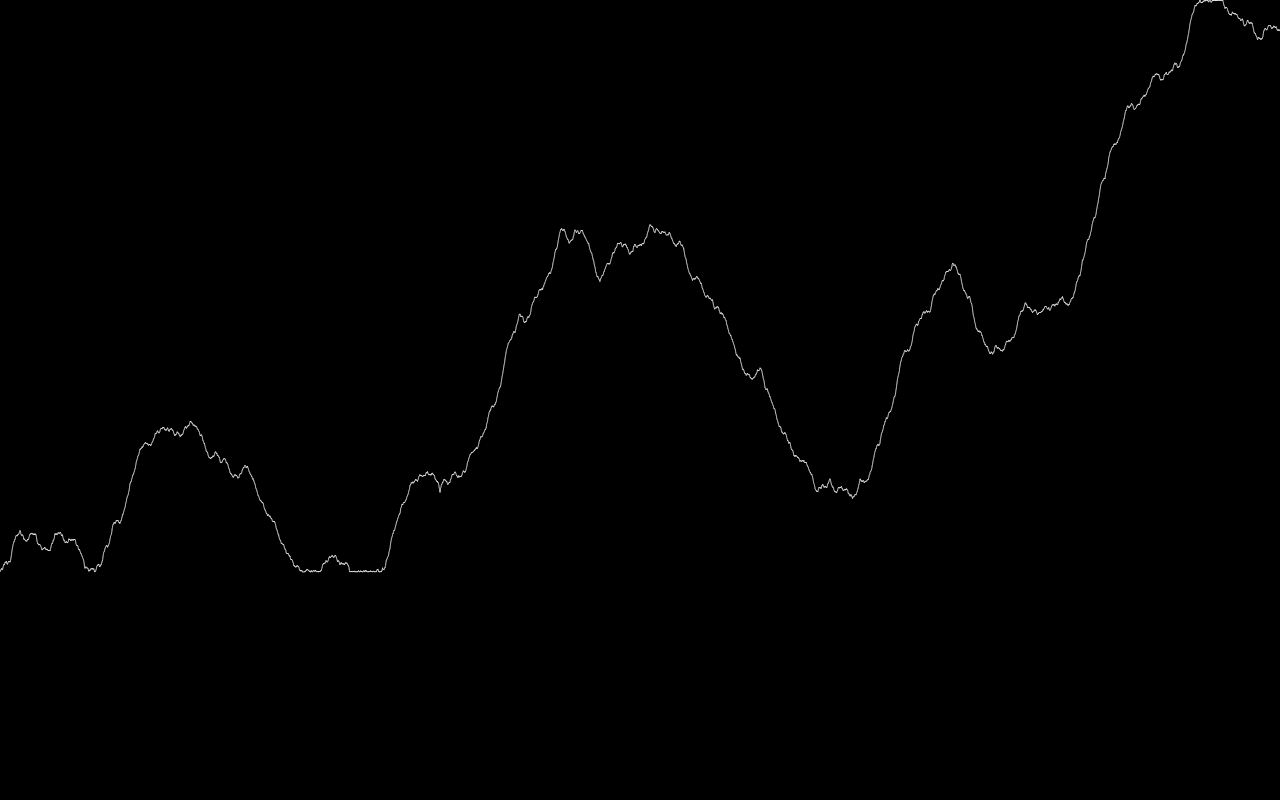
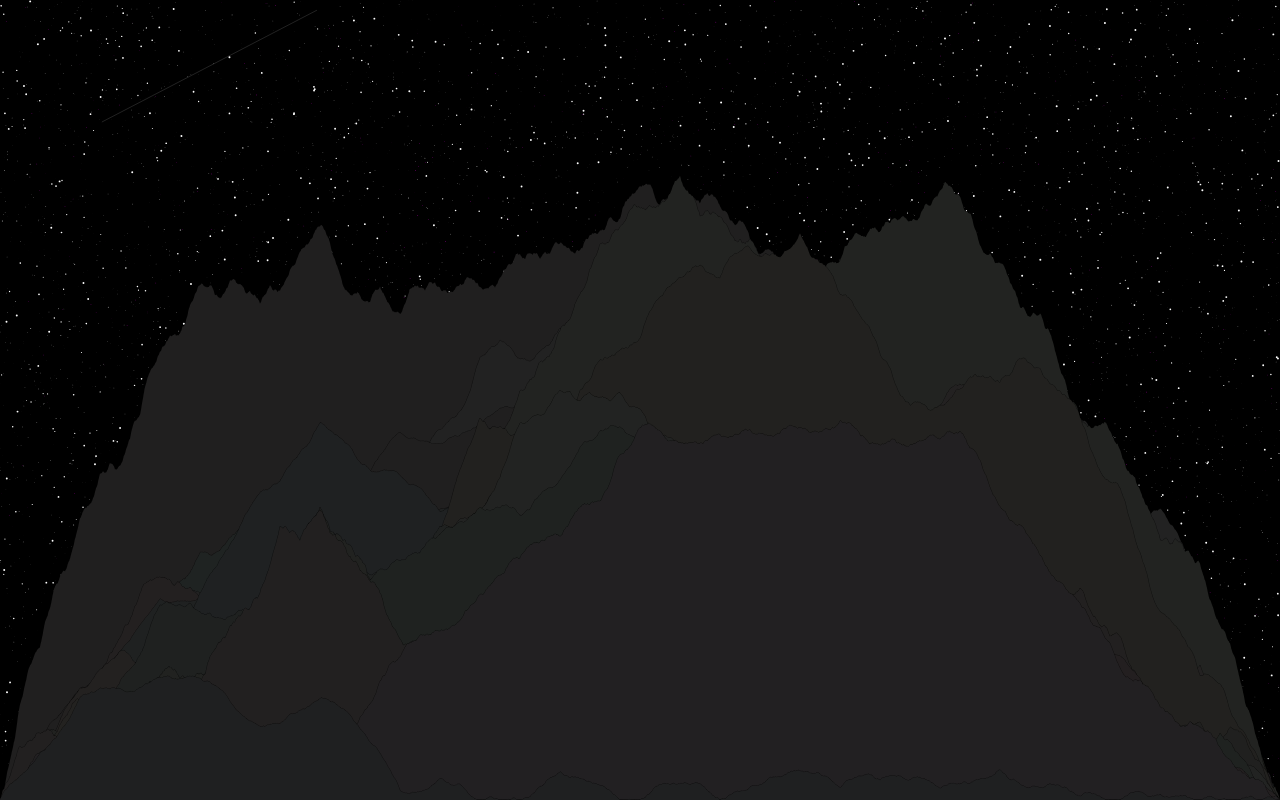
Before and after one commit to vaknin/midpoint-displacement, a website: page index.html in a window 1280 px wide. Drawn offline with Linux system fonts and the light colour scheme.

Commit message:
space progress

```diff
--- a/style.css
+++ b/style.css
@@ -2,4 +2,5 @@ html, body {
     margin: 0;
     padding: 0;
     height: 100vh;
+    cursor: none;
 }
--- a/typescript-compiling/script.js
+++ b/typescript-compiling/script.js
@@ -14,12 +14,46 @@ var Point = /** @class */ (function () {
 var rand = function (min, max) {
     return Math.random() * (max - min) + min;
 };
-var draw_background = function () {
+var draw_background = function (color) {
     ctx.beginPath();
     ctx.rect(0, 0, canvas.width, canvas.height);
-    ctx.fillStyle = "#000";
+    ctx.fillStyle = color;
     ctx.fill();
     ctx.closePath();
+};
+var draw_space = function () {
+    var draw_stars = function (amount, size, color) {
+        if (color === void 0) { color = "#fff"; }
+        for (var i = 0; i < amount; i++) {
+            var radius = rand(0.01, size);
+            var pos_x = Math.random() * (canvas.width - radius) + radius;
+            var pos_y = Math.random() * (canvas.height - radius) + radius;
+            ctx.beginPath();
+            ctx.arc(pos_x, pos_y, radius, 0, Math.PI * 2);
+            ctx.fillStyle = color;
+            ctx.fill();
+        }
+    };
+    var draw_trail = function () {
+        var start_point = new Point(rand(0, canvas.width), rand(0, canvas.height - mountains_seed));
+        var angle = rand(0, 2 * Math.PI);
+        while ((angle > Math.PI / 4 && angle < 3 * Math.PI / 4) || (angle > 5 * Math.PI / 4 && angle < 7 * Math.PI / 4)) {
+            angle = rand(0, 2 * Math.PI);
+        }
+        var length = rand(150, 250);
+        var end_point = new Point(start_point.x + (Math.cos(angle) * length), start_point.y + (Math.sin(angle) * length));
+        ctx.beginPath();
+        ctx.moveTo(start_point.x, start_point.y);
+        ctx.lineTo(end_point.x, end_point.y);
+        ctx.closePath();
+        ctx.strokeStyle = '#bbb';
+        ctx.lineWidth = .1;
+        ctx.stroke();
+    };
+    draw_stars(7000, 0.3, '#fff'); // Small stars
+    draw_stars(3000, 1, '#fff'); // Big stars
+    draw_stars(1000, 0.3, 'magenta'); // Small purple stars
+    draw_trail();
 };
 var calculate_distance = function (p1, p2) {
     return Math.sqrt(Math.pow(p1.x - p2.x, 2) + Math.pow(p1.y - p2.y, 2));
@@ -35,41 +69,51 @@ var displace_midpoint = function (points, random_coefficient) {
         var new_point = new Point(x_midpoint, new_point_y);
         new_points.splice(i + i - 1, 0, new_point);
     }
-    random_coefficient *= 0.52;
+    random_coefficient *= rand(0.35, 0.6);
     return {
         points: new_points,
         coefficient: random_coefficient
     };
 };
-var ceiling = 0;
+var ceiling = 50;
 var floor = 0;
-var point_2 = new Point(canvas.width, rand(canvas.height, floor));
+var displacements = 12;
+var mountains_seed = 300;
+var point_2 = new Point(canvas.width, rand(canvas.height, canvas.height));
 var point_1 = new Point(0, Math.max(rand(canvas.height, floor), point_2.y));
-var random_coefficient = canvas.height;
-var draw = function () {
-    draw_background();
+var draw_mountains = function (amount, random_coefficient) {
+    var original_random_coefficient = random_coefficient;
+    for (var i = 0; i < amount; i++) {
         var points = [point_1, point_2];
+        random_coefficient = original_random_coefficient * rand(0.05, 2.5);
         // Displace
-    for (var i = 0; i < 15; i++) {
+        for (var i_1 = 0; i_1 < 12; i_1++) {
             var res = displace_midpoint(points, random_coefficient);
             points = res.points;
             random_coefficient = res.coefficient;
         }
-    console.log(random_coefficient);
         // Predraw
         ctx.beginPath();
-    ctx.strokeStyle = "#fff"; // Important
-    ctx.lineWidth = 1; // Important
+        ctx.strokeStyle = "#000";
+        var color0 = rand(31, 35);
+        var color1 = rand(31, 35);
+        var color2 = rand(31, 35);
+        ctx.fillStyle = "rgb(" + color0 + ", " + color1 + ", " + color2 + ")";
+        ctx.lineWidth = 0.5;
         // Make lines
         ctx.moveTo(points[0].x, points[0].y);
-    for (var i = 1; i < points.length; i++) {
-        ctx.lineTo(points[i].x, points[i].y);
+        for (var i_2 = 1; i_2 < points.length; i_2++) {
+            ctx.lineTo(points[i_2].x, points[i_2].y);
         }
         // Stroke
+        ctx.closePath();
         ctx.stroke();
-    ctx.closePath();
+        ctx.fill();
+    }
 };
-draw();
+draw_background('#000');
+draw_space();
+draw_mountains(100, mountains_seed);
 // const loop = () => {
 //     draw_background()
 //     window.requestAnimationFrame(loop)
```
Also changed, not shown: script.ts (+65 -15 lines), package.json (line endings or trailing spaces). Lines whose indentation alone changed are shown as unchanged.
